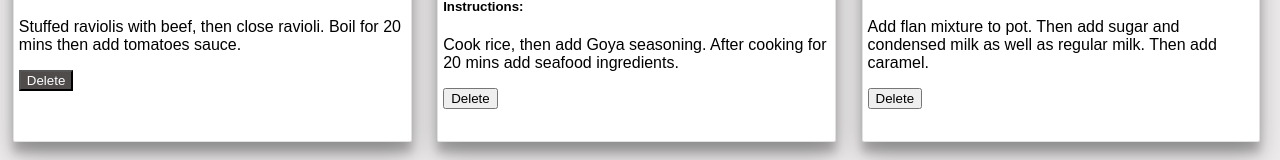
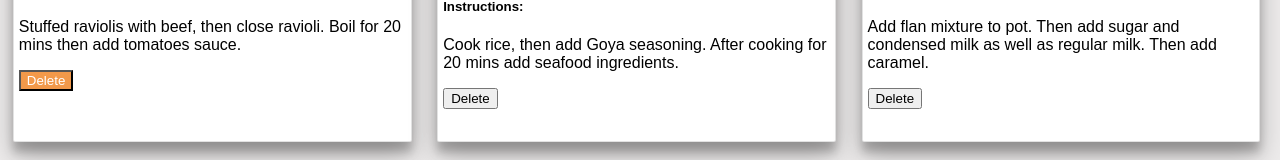
Before and after one commit to ralph1786/Recipe-App, a React (Create React App) app: page / in a window 1280 px wide. In both pictures the pointer is over the button 46 px from the left and 624 px from the top of the page. Shown: the part 544-704 px from the top of the page. Built offline with nearby package versions, Linux system fonts and the light colour scheme.

Commit message:
added css variable

```diff
--- a/src/component/Recipe/Recipe.css
+++ b/src/component/Recipe/Recipe.css
@@ -1,4 +1,7 @@
 @import url("https://fonts.googleapis.com/css?family=Merienda|Roboto");
+:root {
+  --primary-color: #f2994a;
+}
 .recipe-card {
   width: 31%;
   min-width: 240px;
@@ -20,7 +23,7 @@
 
 .recipe-card-content button:hover {
   cursor: pointer;
-  background-color: rgb(80, 76, 76);
+  background-color: var(--primary-color);
   color: white;
 }
 
```
